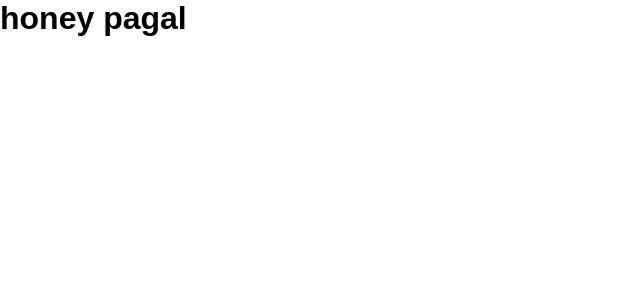
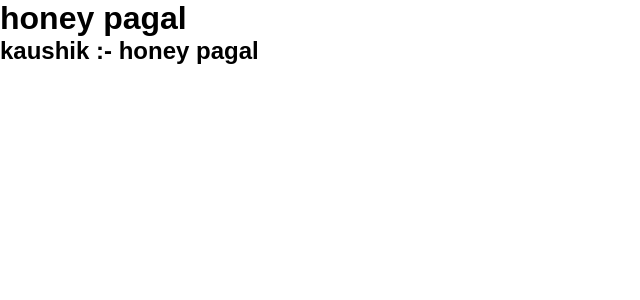
Before and after one commit to KashyapKaushik/EmniCampaignInformationkaushik1, a React (Create React App) app: page / in a window 1280 px wide. Shown: the top 300 px of the page, without its empty margins (0-640 px from the left). Built offline with nearby package versions, Linux system fonts and the light colour scheme.

Commit message:
kaushikhere

```diff
--- a/src/App.tsx
+++ b/src/App.tsx
@@ -13,6 +13,7 @@ function App() {
   return (
     <>
       <h1>honey pagal</h1>
+      <h2>kaushik :- honey pagal</h2>
 
 {/*
     <Router>
```
